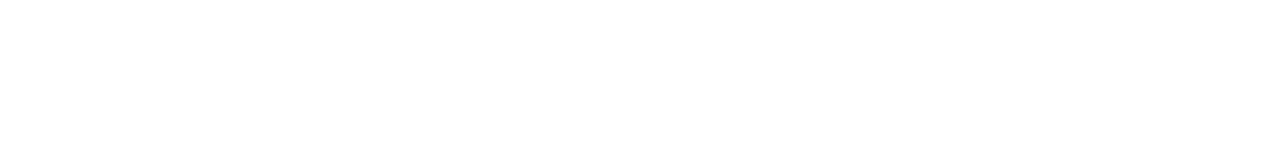
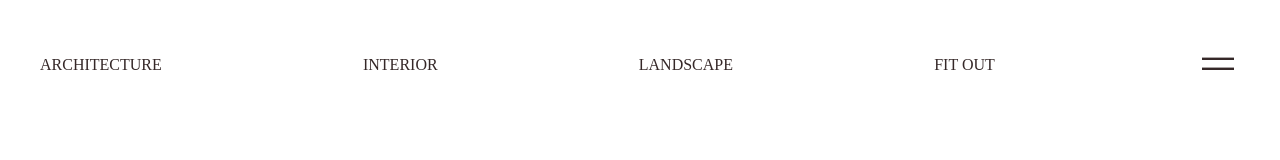
Before and after one commit to Maty2002v2/EDNAS, a plain HTML site: page index.html in a window 1280 px wide. Drawn offline with Linux system fonts and the light colour scheme.

Commit message:
Create navigation

```diff
--- a/assets/css/main.css
+++ b/assets/css/main.css
@@ -0,0 +1,10 @@
+@import './navigation.css';
+
+html, body {
+    padding: 0px;
+    margin: 0px;
+}
+
+.page-wrapper {
+    padding: 40px;
+}
--- /dev/null
+++ b/assets/css/navigation.css
@@ -0,0 +1,25 @@
+.navgation__wrapper {
+    display: flex;
+    justify-content: space-between;
+    list-style: none;
+    padding: 0px;
+}
+
+.navigation__link {
+    color: #352828;
+    font-weight: 400;
+    font-size: 16px;
+    text-decoration: none;
+}
+
+.navigation__hamburger {
+    border: none;
+    background-color: transparent;
+    cursor: pointer;
+}
+
+@media (max-width: 768px) {
+    .navigation__item a {
+        display: none;
+    }
+}
--- a/index.html
+++ b/index.html
@@ -9,6 +9,30 @@
     <title>EDANS</title>
 </head>
 <body>
-
+    <div class="page-wrapper">
+        <header>
+            <nav class="navgation">
+                <ul class="navgation__wrapper">
+                    <li class="navigation__item">
+                        <a href="#" class="navigation__link">ARCHITECTURE</a>
+                    </li>
+                    <li class="navigation__item">
+                        <a href="#" class="navigation__link">INTERIOR</a>
+                    </li>
+                    <li class="navigation__item">
+                        <a href="#" class="navigation__link">LANDSCAPE</a>
+                    </li>
+                    <li class="navigation__item">
+                        <a href="#" class="navigation__link">FIT OUT</a>
+                    </li>
+                    <li class="navigation__item">
+                        <button class="navigation__hamburger">
+                            <img src="./assets/icons/burger.svg" alt="menu button" class="navigation__hamburger-icon"/>
+                        </button>
+                    </li>
+                </ul>
+            </nav>
+        </header>
+    </div>
 </body>
 </html>
```
Also changed, not shown: assets/icons/burger.svg (added).
